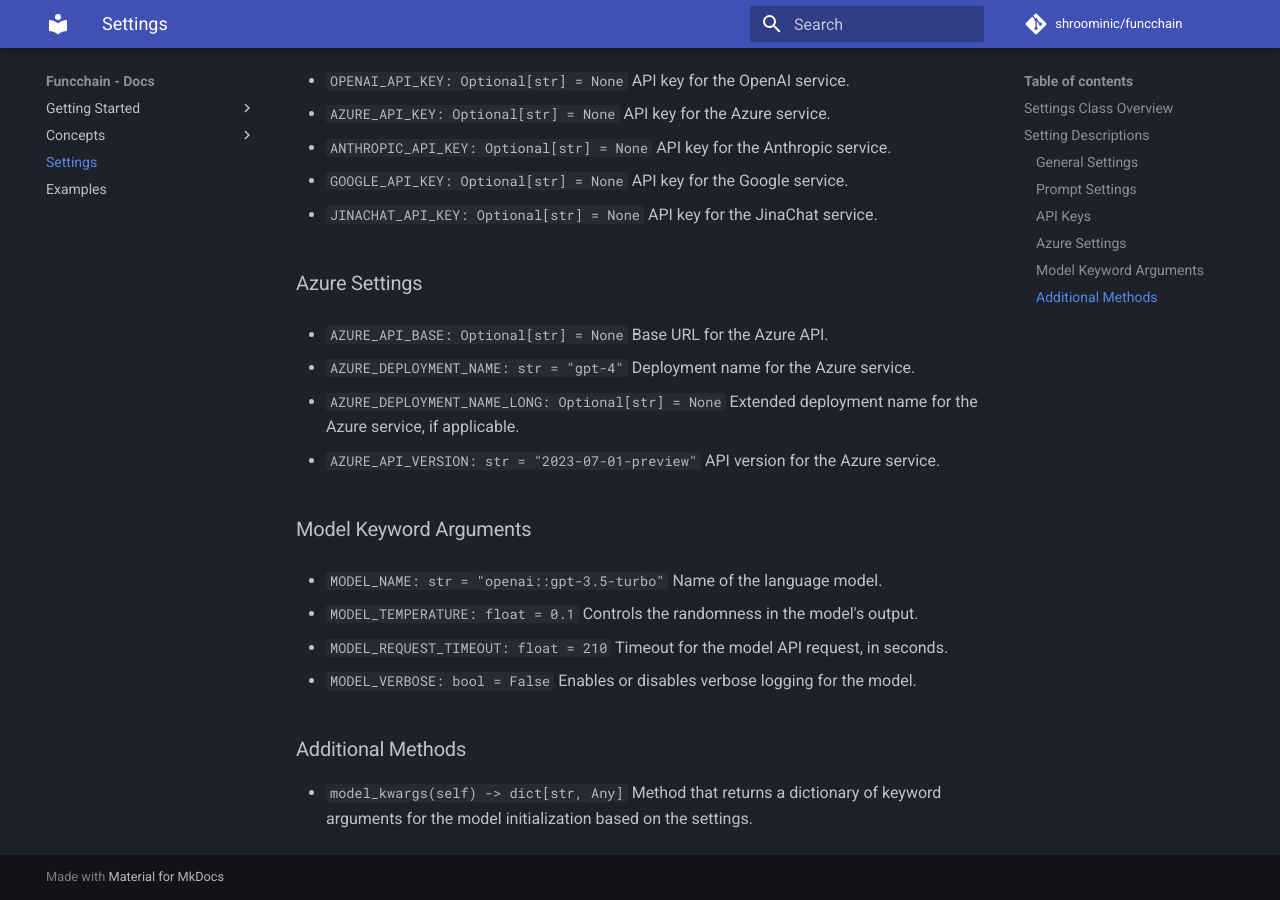
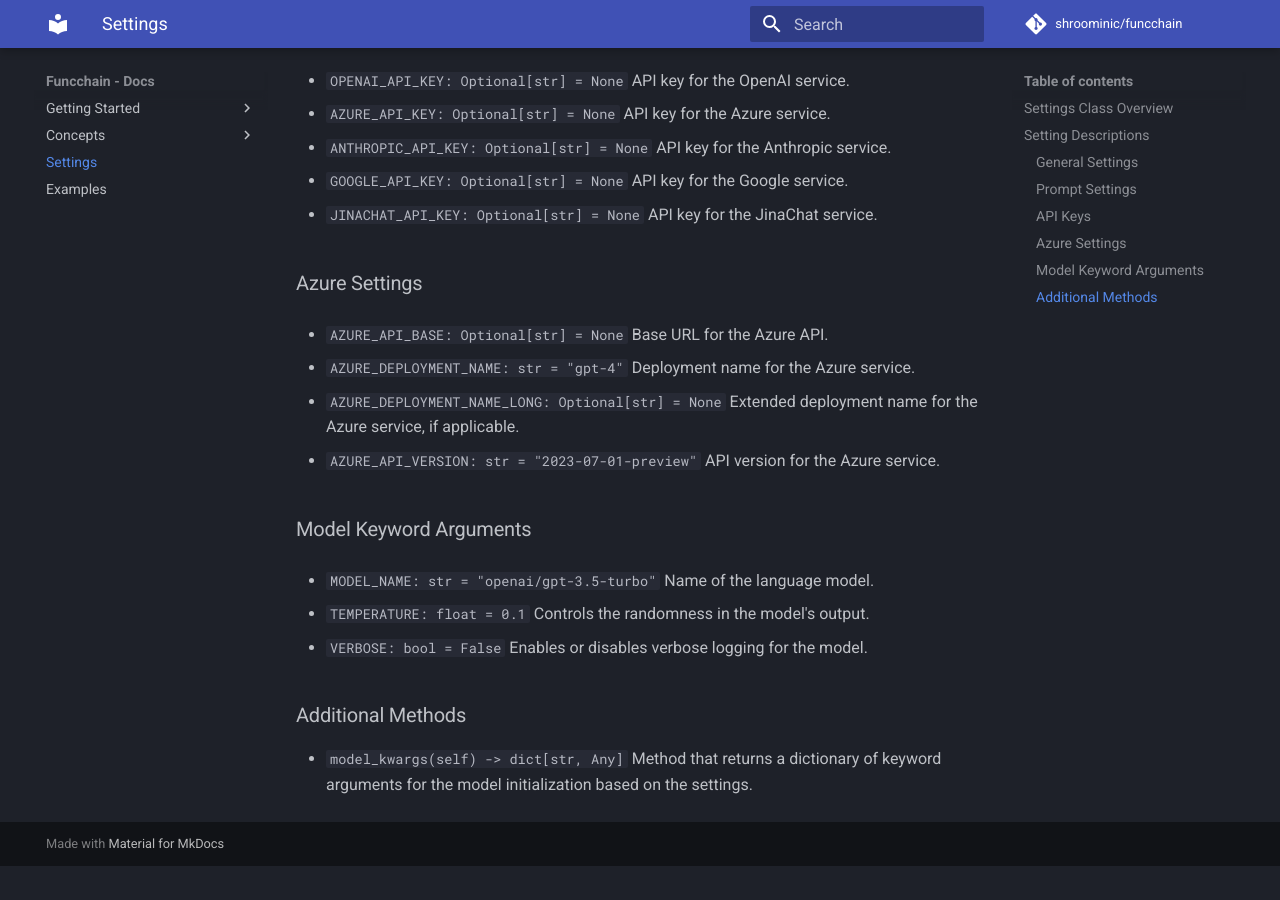
Before and after one commit to shroominic/funcchain, an MkDocs documentation site: the page built from docs/settings.md, in a window 1280 px wide and 900 px high, scrolled down 859 px. Built offline with MkDocs 1.6.1 and Material for MkDocs 9.7.7, drawn with Linux system fonts in a browser that asks for light colours; comment, search, counter and statistics services are not loaded; after the commit the page ends 1725 px from its top, so only the background shows below that.

Commit message:
🔧 Update settings variable names

```diff
--- a/docs/settings.md
+++ b/docs/settings.md
@@ -62,16 +62,13 @@ class FuncchainSettings(BaseSettings):
 
 ### Model Keyword Arguments
 
-- `MODEL_NAME: str = "openai::gpt-3.5-turbo"`
+- `MODEL_NAME: str = "openai/gpt-3.5-turbo"`
   Name of the language model.
 
-- `MODEL_TEMPERATURE: float = 0.1`
+- `TEMPERATURE: float = 0.1`
   Controls the randomness in the model's output.
 
-- `MODEL_REQUEST_TIMEOUT: float = 210`
-  Timeout for the model API request, in seconds.
-
-- `MODEL_VERBOSE: bool = False`
+- `VERBOSE: bool = False`
   Enables or disables verbose logging for the model.
 
 ### Additional Methods
```
